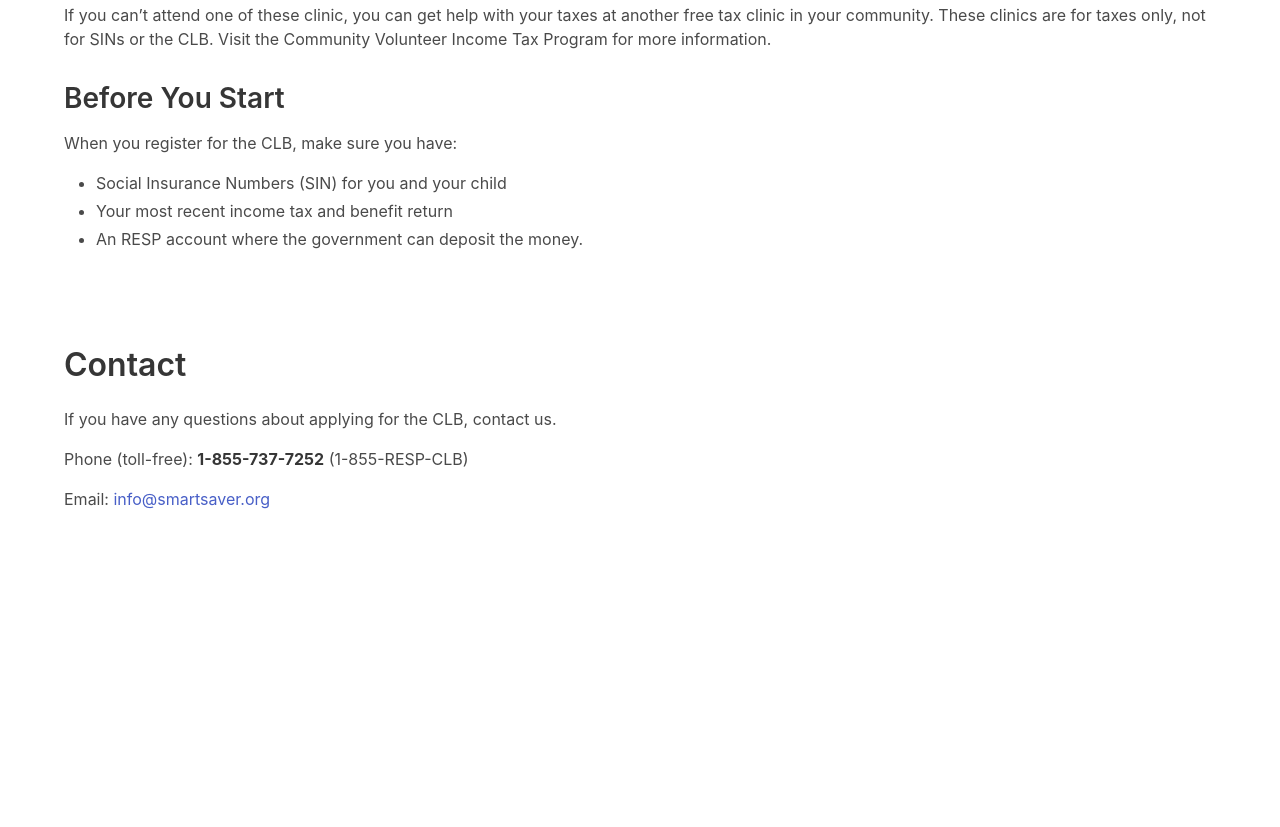
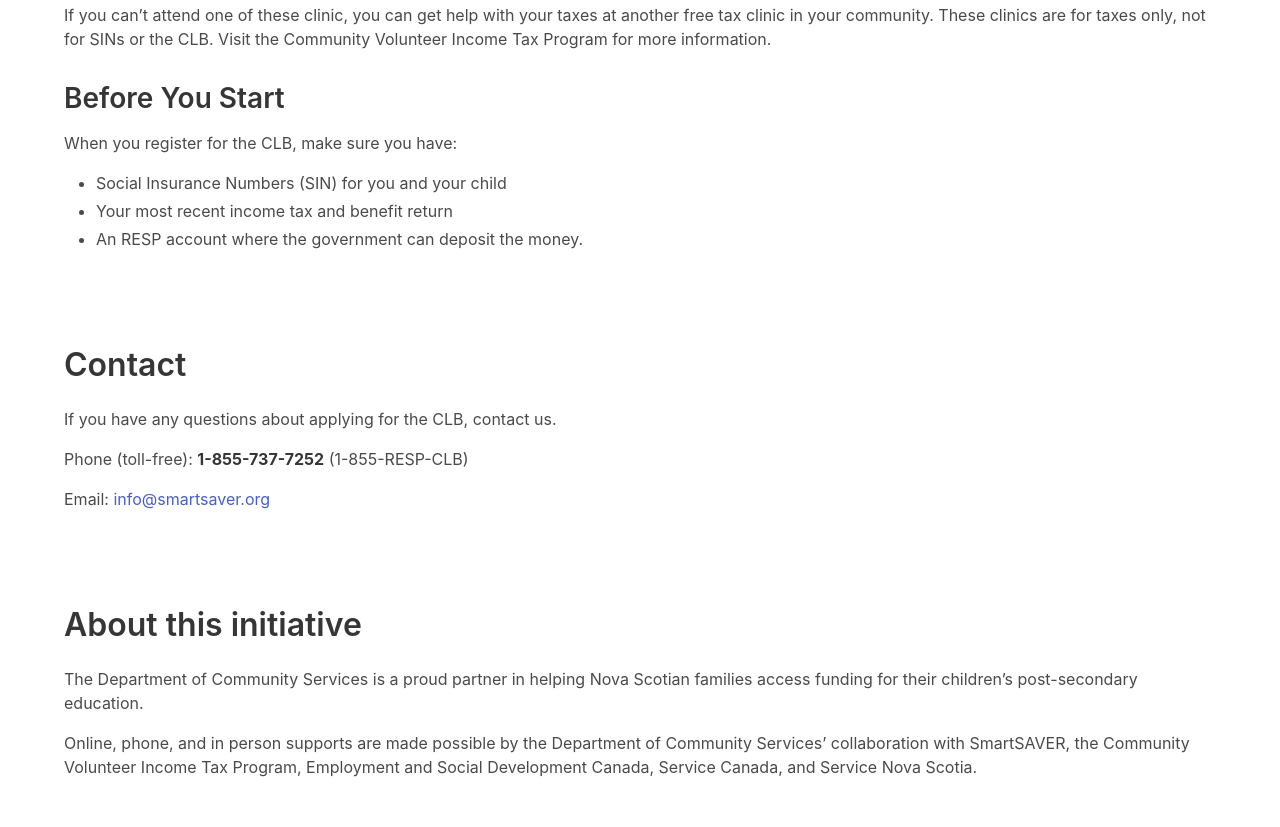
Before and after one commit to smartsaver/novascotiaclb-client, a Gatsby site: page / in a window 1280 px wide. Shown: the part 2723-3550 px from the top of the page. Before the commit the page ends 3282 px from the top, so only its background shows below. Built offline with nearby package versions, Linux system fonts and the light colour scheme; Gatsby itself is replaced by a stand-in of ours.

Commit message:
Add About Section and content

```diff
--- /dev/null
+++ b/src/pages-components/index/AboutSection.js
@@ -0,0 +1,14 @@
+import React from 'react'
+import Section from '../../components/Section'
+
+const AboutSection = props => {
+  const { title, content } = props.content
+  return (
+    <Section>
+      <h2 className="title">{title}</h2>
+      <div className="content" dangerouslySetInnerHTML={{ __html: content }} />
+    </Section>
+  )
+}
+
+export default AboutSection
--- /dev/null
+++ b/src/pages-components/index/content/aboutContent.js
@@ -0,0 +1,12 @@
+import processMarkdown from '../../../libs/marked'
+
+const aboutContent = {
+  title: 'About this initiative',
+  content: processMarkdown(`
+The Department of Community Services is a proud partner in helping Nova Scotian families access funding for their children’s post-secondary education.
+
+Online, phone, and in person supports are made possible by the Department of Community Services’ collaboration with SmartSAVER, the Community Volunteer Income Tax Program, Employment and Social Development Canada, Service Canada, and Service Nova Scotia.
+  `),
+}
+
+export default aboutContent
--- a/src/pages-components/index/content/index.js
+++ b/src/pages-components/index/content/index.js
@@ -5,6 +5,7 @@ import footerContent from './footerContent'
 import sectionsContent from './sectionsContent'
 import contactContent from './contactContent'
 import applyPersonContent from './applyPersonContent'
+import aboutContent from './aboutContent'
 
 export default {
   bannerContent,
@@ -14,4 +15,5 @@ export default {
   sectionsContent,
   contactContent,
   applyPersonContent,
+  aboutContent,
 }
--- a/src/pages-components/index/index.js
+++ b/src/pages-components/index/index.js
@@ -7,6 +7,7 @@ import IndexSection from './IndexSections'
 import ContactSection from './ContactSection'
 import indexContent from './content'
 import ApplyPersonSection from './ApplyPersonSection'
+import AboutContent from './AboutSection'
 
 const {
   bannerContent,
@@ -15,6 +16,7 @@ const {
   applyContent,
   contactContent,
   applyPersonContent,
+  aboutContent,
 } = indexContent
 
 const IndexPage = () => {
@@ -30,6 +32,7 @@ const IndexPage = () => {
       <ApplySection content={applyContent} />
       <ApplyPersonSection content={applyPersonContent} />
       <ContactSection content={contactContent} />
+      <AboutContent content={aboutContent} />
     </IndexLayout>
   )
 }
```
